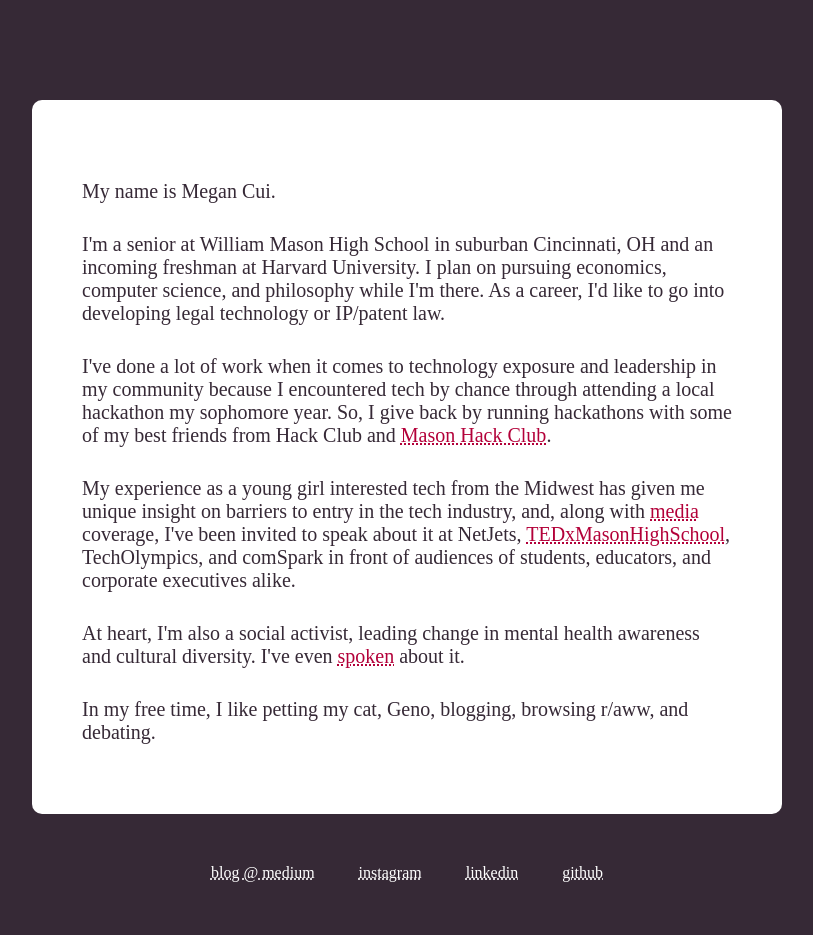
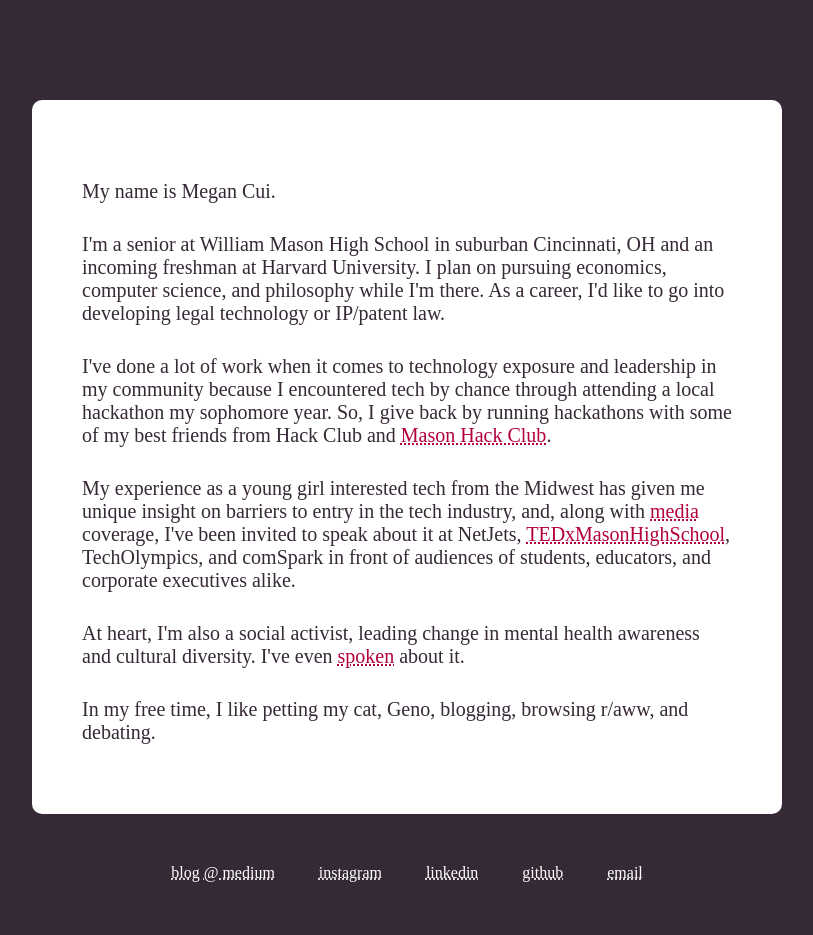
Before and after one commit to megancui/personal-website, a plain HTML site: page index.html in a window 1280 px wide. Shown: the whole page, without its empty margins (233-1046 px from the left). Drawn offline with Linux system fonts and the light colour scheme; a web font is replaced by a local one.

Commit message:
finally did it

```diff
--- a/index.html
+++ b/index.html
@@ -27,6 +27,7 @@
       <div class="follow"><a href="http://instagram.com/megscui">instagram</a></div>
       <div class="follow"><a href="https://linkedin.com/in/megancui">linkedin</a></div>
       <div class="follow"><a href="https://github.com/megancui">github</a></div>
+      <div class="follow"><a href="mailto:megan.cui.mc@gmail.com">email</a></div>
     </div>
   </body>
 </html>
```
